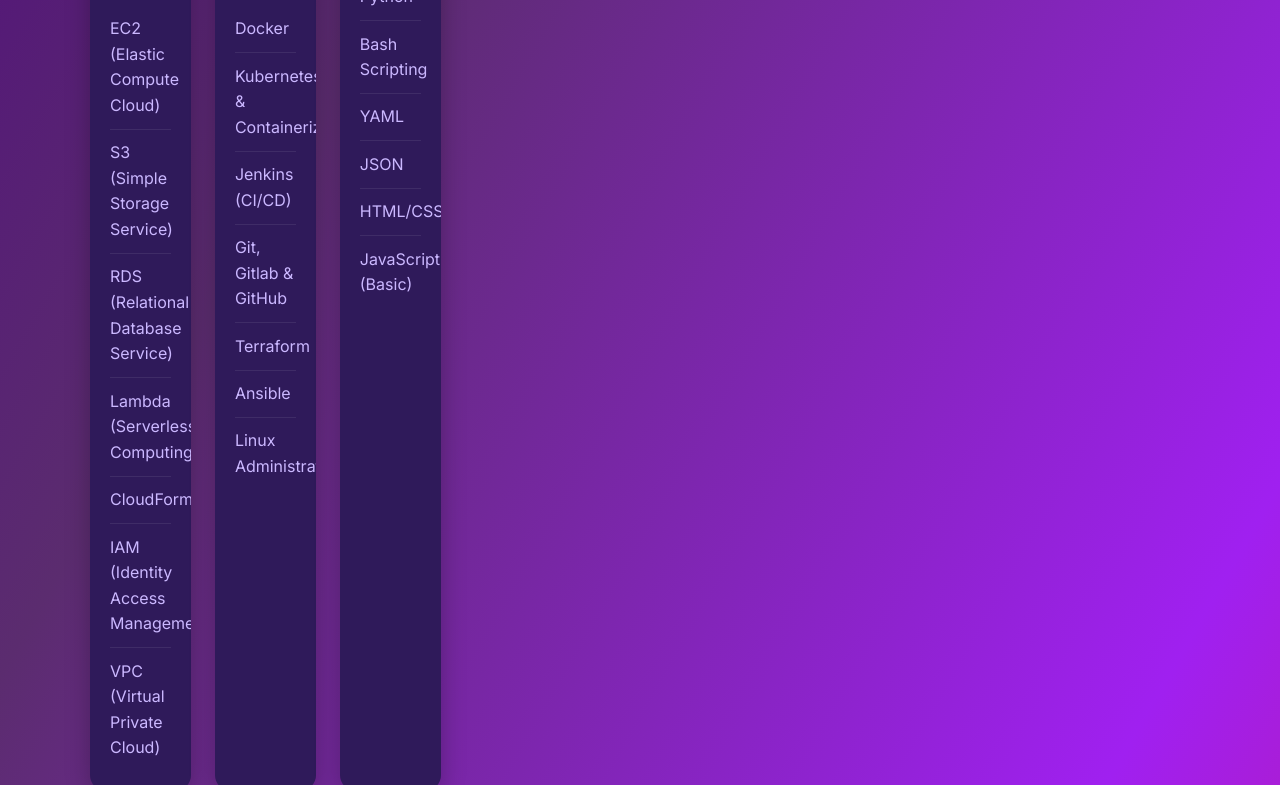
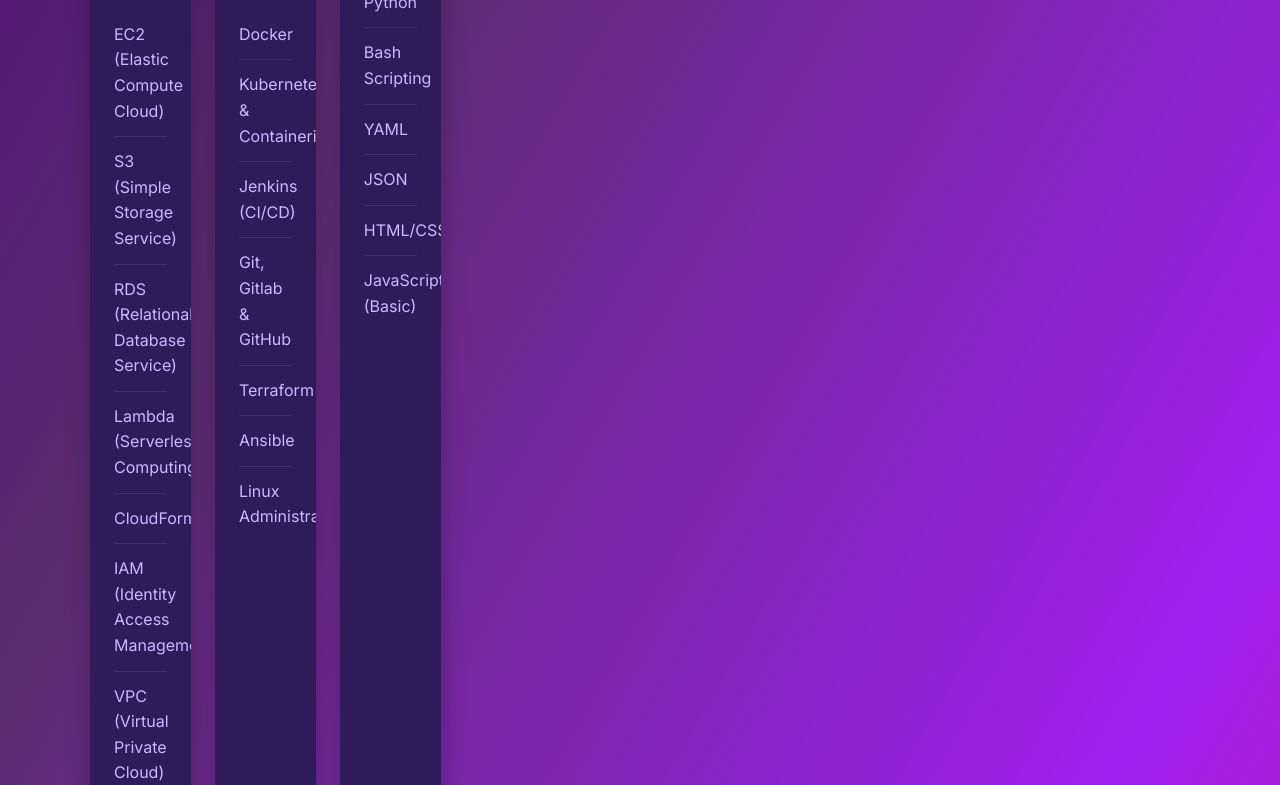
Before and after one commit to kiran7028/kiran7028.github.io, a plain HTML site: page index.html in a window 1280 px wide. Shown: the part 1013-1798 px from the top of the page. Drawn offline with Linux system fonts and the light colour scheme.

Commit message:
Match skills panel padding and spacing to project cards

```diff
--- a/src/css/main.css
+++ b/src/css/main.css
@@ -280,7 +280,7 @@ body {
 .skill-panel {
     background: var(--card);
     border-radius: 16px;
-    padding: 1.25rem;
+    padding: 1.5rem;
     box-shadow: 0 8px 24px rgba(0, 0, 0, 0.25);
     position: relative;
     overflow: hidden;
@@ -333,7 +333,7 @@ body {
 }
 
 .skill-list li {
-    padding: 0.65rem 0;
+    padding: 0.75rem 0;
     border-top: 1px solid rgba(255, 255, 255, 0.08);
     color: var(--muted);
     text-align: left;
```
